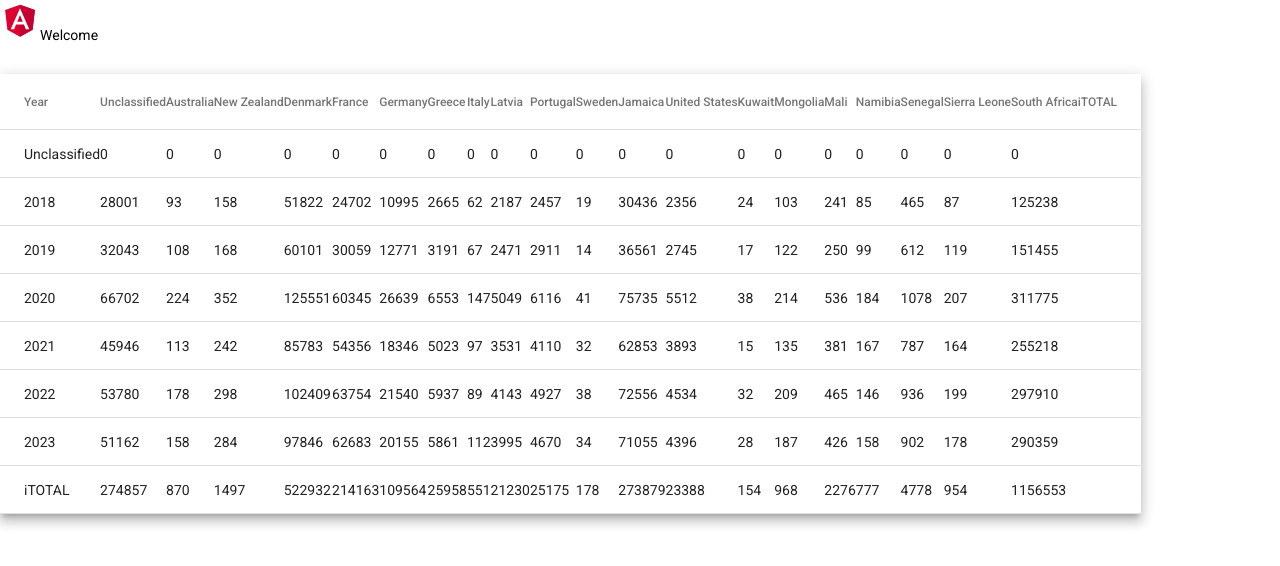
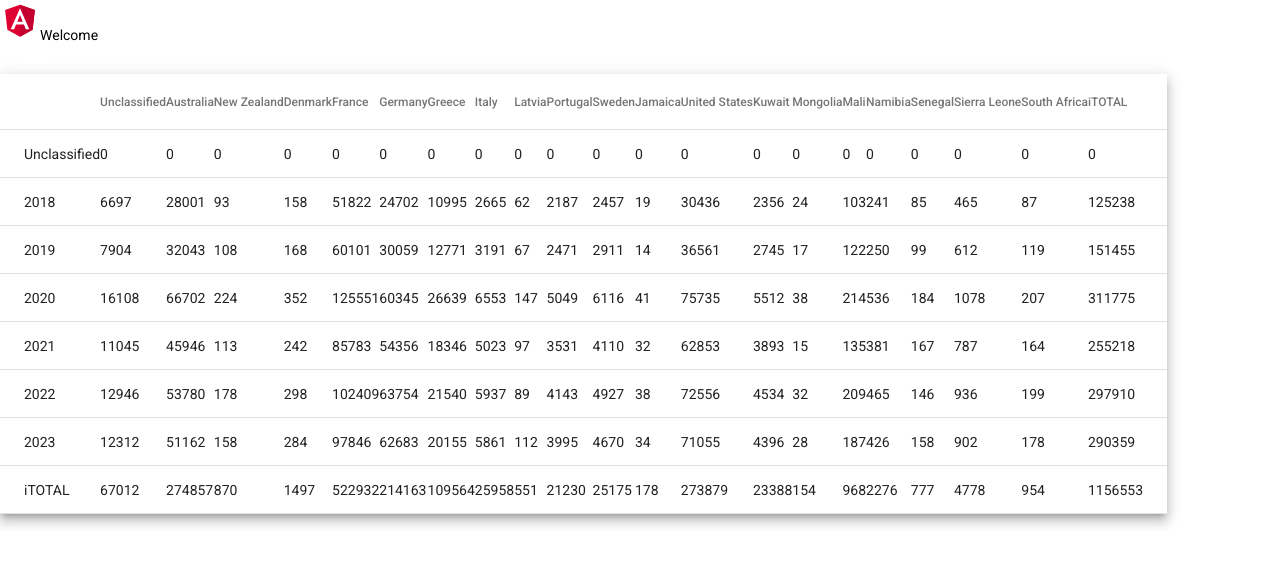
Before and after one commit to jtumain/teal-green-holidays, an Angular app: page / in a window 1280 px wide. Shown: the top 566 px of the page. Built offline with nearby package versions, Linux system fonts and the light colour scheme.

Commit message:
Added column ID

```diff
--- a/src/app/core/data.service.ts
+++ b/src/app/core/data.service.ts
@@ -22,6 +22,7 @@ export class DataService {
     const rowHeaderCodes = tsvParse(
       results.dimensionResults[1].headerCodes
     ).columns;
+
     const rowDefs = tsvParse(
       results.dimensionResults[1].headerDescriptions
     ).columns;
@@ -29,20 +30,24 @@ export class DataService {
     const colHeaderCodes = tsvParse(
       results.dimensionResults[0].headerCodes
     ).columns;
-    colHeaderCodes.unshift('key');
+    // create a
+    colHeaderCodes.unshift('id');
 
     let colDefs = tsvParse(
       results.dimensionResults[0].headerDescriptions
     ).columns;
-    colDefs.unshift('Year');
+    colDefs.unshift(' ');
 
     const cellData = results.measureResults[0].rows.map(
       (row) => tsvParse(row).columns
     );
 
+    // construct data in format for mat-table dataSource
     let dataSource = [];
     for (let i = 0; i < cellData.length; i++) {
-      let row =  cellData[i];
+      // get the row data and add the row name
+      const rowName = rowDefs[i];
+      let row = [rowName, ... cellData[i]];
       let rowData: any = {};
 
       for (let j = 0; j < row.length; j++) {
@@ -51,10 +56,6 @@ export class DataService {
         rowData[headerCode] = value;
       }
 
-      const rowName = rowDefs[i];
-      rowData['key'] = rowName;
-
-      console.log(rowData);
       dataSource.push(rowData);
     }
 
```
